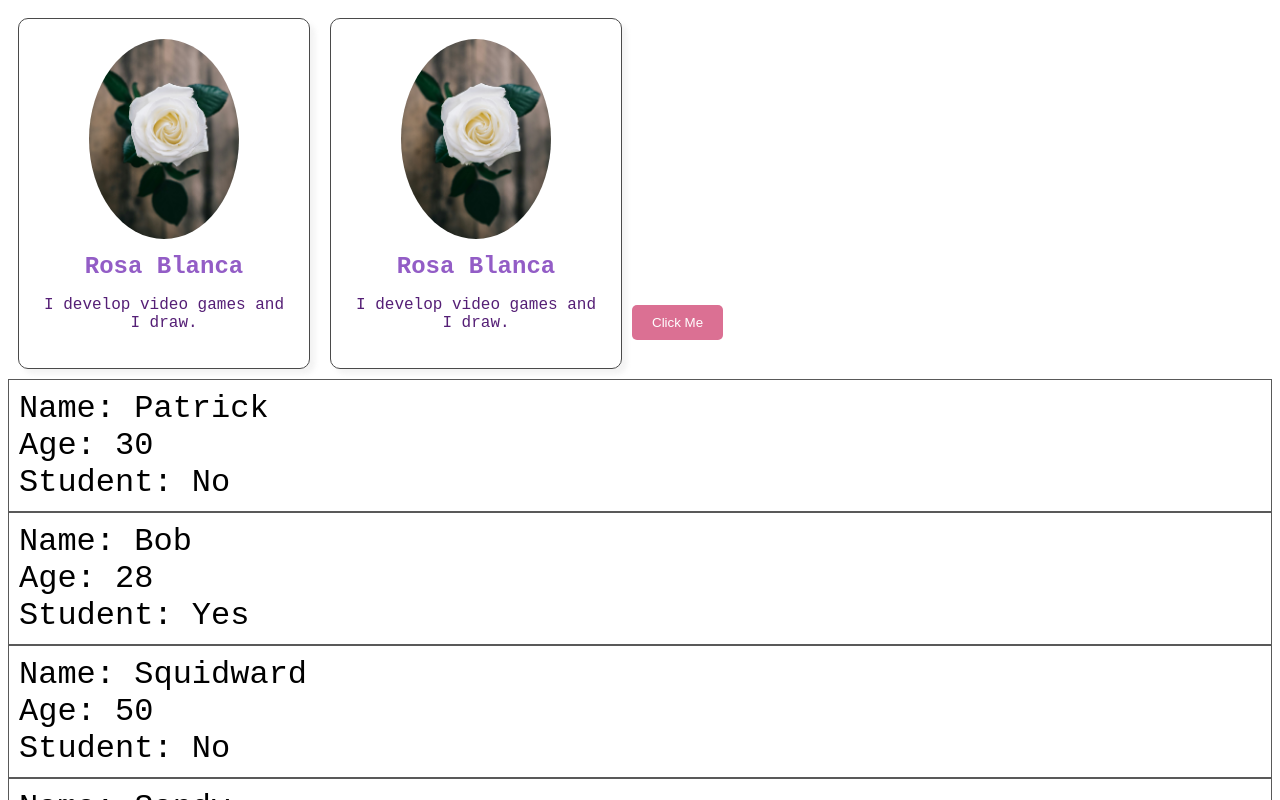
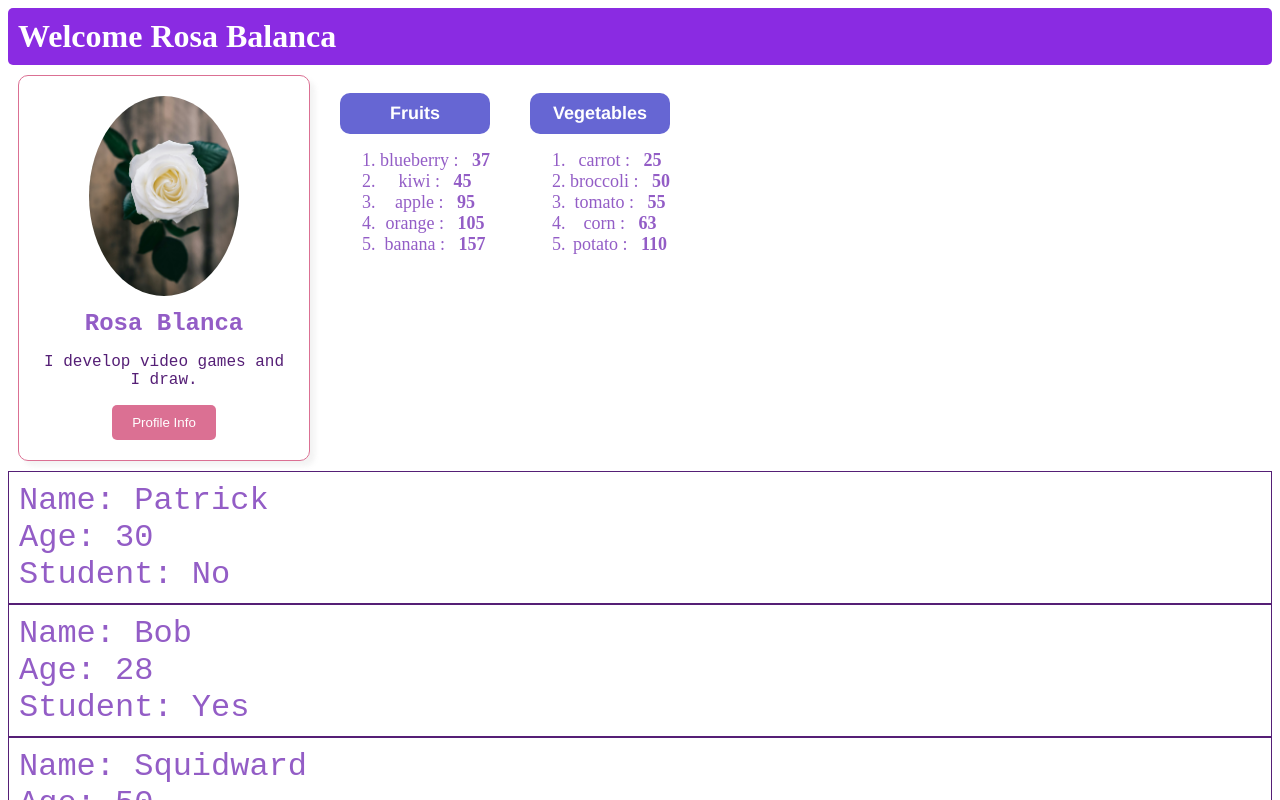
Before and after one commit to Blazer7986/React-Webstite, a React (Vite) app in the folder my-react-app/: page / in a window 1280 px wide. Shown: the top 800 px of the page. Built offline with nearby package versions, Linux system fonts and the light colour scheme.

Commit message:
Create a user gretting and a list component using props.

```diff
--- a/my-react-app/src/App.jsx
+++ b/my-react-app/src/App.jsx
@@ -2,6 +2,7 @@ import Card from "./Card.jsx";
 import Button from "./Button.jsx";
 import Student from "./Student.jsx";
 import UserGreeting from "./UserGreeting.jsx";
+import List from "./List.jsx";
 
 // How to style React components with CSS
 // -----------------------------------------
@@ -17,22 +18,34 @@ import UserGreeting from "./UserGreeting.jsx";
 //         A parent component can send data to a child component.
 //         <Component key=value />
 
-
 function App() {
+  const fruits = [
+    { id: 1, name: "apple", calories: 95 },
+    { id: 2, name: "kiwi", calories: 45 },
+    { id: 3, name: "orange", calories: 105 },
+    { id: 4, name: "banana", calories: 157 },
+    { id: 5, name: "blueberry", calories: 37 },
+  ];
+  const vegs = [
+    { id: 1, name: "potato", calories: 110 },
+    { id: 2, name: "tomato", calories: 55 },
+    { id: 3, name: "carrot", calories: 25 },
+    { id: 4, name: "corn", calories: 63 },
+    { id: 5, name: "broccoli", calories: 50 },
+  ];
 
   return (
     <>
-      <UserGreeting/>
-      <Card/>
-      <Card/>
-      <Button/>
-      <Student name = "Patrick" age={30} isStudent={false}/>
-      <Student name = "Bob" age={28} isStudent={true}/>
-      <Student name = "Squidward" age={50} isStudent={false}/>
-      <Student name = "Sandy" age={28} isStudent={false}/>
-      <Student/>
+      <UserGreeting isLoggedIn={true} username="Rosa Balanca" />
+      <Card />
+      {fruits.length > 0 && <List list={fruits} category="Fruits" />}
+      {vegs.length > 0 && <List list={vegs} category="Vegetables" />}
+      <Student name="Patrick" age={30} isStudent={false} />
+      <Student name="Bob" age={28} isStudent={true} />
+      <Student name="Squidward" age={50} isStudent={false} />
+      <Student name="Sandy" age={28} isStudent={false} />
     </>
   );
 }
 
-export default App
+export default App;
--- a/my-react-app/src/Button.jsx
+++ b/my-react-app/src/Button.jsx
@@ -1,23 +1,20 @@
 //import styles from './Button.module.css'
 
 function Button() {
-
   // Module CSS Styling
   // <button className={styles.button}>Click Me</button>
 
   // In-line CSS Styling
   const styles = {
-    backgroundColor: 'palevioletred',
-    color: 'white',
-    padding: '10px 20px',
-    borderRadius: '5px',
-    border: 'none',
-    cursor: 'pointer',
+    backgroundColor: "palevioletred",
+    color: "white",
+    padding: "10px 20px",
+    borderRadius: "5px",
+    border: "none",
+    cursor: "pointer",
   };
 
-  return (
-    <button style={styles}>Click Me</button>
-  );
+  return <button style={styles}>Profile Info</button>;
 }
 
 export default Button;
--- a/my-react-app/src/Button/Button.module.css
+++ b/my-react-app/src/Button/Button.module.css
@@ -1,8 +1,8 @@
-.button {
+/* .button {
   background-color: palevioletred;
   color: white;
   padding: 10px 20px;
   border-radius: 5px;
   border: none;
   cursor: pointer;
-}
+} */
--- a/my-react-app/src/Card.jsx
+++ b/my-react-app/src/Card.jsx
@@ -1,11 +1,13 @@
-import profilePic from './assets/whiteRose.jpg'
+import profilePic from "./assets/whiteRose.jpg";
+import Button from "./Button";
 
 function Card() {
   return (
     <div className="card">
-      <img className='card-image' src={profilePic} alt="profile picture" />
-      <h2 className='card-title'>Rosa Blanca</h2>
-      <p className='card-text'>I develop video games and I draw. </p>
+      <img className="card-image" src={profilePic} alt="profile picture" />
+      <h2 className="card-title">Rosa Blanca</h2>
+      <p className="card-text">I develop video games and I draw. </p>
+      <Button></Button>
     </div>
   );
 }
--- /dev/null
+++ b/my-react-app/src/List.jsx
@@ -0,0 +1,24 @@
+function List(props) {
+  const itemList = props.list;
+  const category = props.category;
+  // fruits.sort((a, b) => { a.name.localeCompare(b.name); }); //Alphabetically
+  // fruits.sort((a, b) => { b.name.localeCompare(a.name); }); //Reverse Alphabetically
+  itemList.sort((a, b) => a.calories - b.calories); // Numeric
+  // fruits.sort((a, b) => b.calories - a.calories); // Reverse Numeric
+  // const lowCalFruits = fruits.filter((fruit) => fruit.calories < 100);
+  // const highCalFruits = fruits.filter((fruit) => fruit.calories >= 100);
+
+  const listArray = itemList.map((item) => (
+    <li key={item.id}>
+      {item.name} : &nbsp; <b>{item.calories} </b>
+    </li>
+  ));
+  return (
+    <div className="list">
+      <h3 className="list-category">{category}</h3>
+      <ol className="list-items">{listArray}</ol>{" "}
+    </div>
+  );
+}
+
+export default List;
--- a/my-react-app/src/UserGreeting.jsx
+++ b/my-react-app/src/UserGreeting.jsx
@@ -1,5 +1,12 @@
 function UserGreeting(props) {
+  const welcomeMessage = (
+    <h2 className="welcome-message">Welcome {props.username}</h2>
+  );
+  const loginPrompt = (
+    <h2 className="login-prompt">Please Login to contiune </h2>
+  );
 
+  return props.isLoggedIn ? welcomeMessage : loginPrompt;
 }
 
 export default UserGreeting;
--- a/my-react-app/src/index.css
+++ b/my-react-app/src/index.css
@@ -1,6 +1,6 @@
 .card {
   max-width: 250px;
-  border: 1px solid rgb(74, 74, 74);
+  border: 1px solid palevioletred;
   border-radius: 10px;
   box-shadow: 5px 5px 5px rgba(135, 135, 135, 0.1);
   padding: 20px;
@@ -37,9 +37,60 @@
   font-family: 'Courier New', Courier, monospace;
   font-size: 2em;
   padding: 10px;
-  border: 1px solid rgb(89, 89, 89);
+  border: 1px solid rgb(85, 31, 118);
 
 }
 .student p {
   margin: 0;
+  color: rgb(147, 93, 198);
 }
+
+.welcome-message {
+  font-size: 2em;
+  background-color: blueviolet;
+  color: white;
+  padding: 10px;
+  border-radius: 5px;
+  margin: 0;
+}
+
+.login-prompt {
+  font-size: 2em;
+  background-color: red;
+  color: white;
+  padding: 10px;
+  border-radius: 5px;
+  margin: 0;
+}
+
+.list {
+  display: inline-block;
+  vertical-align: top;
+  margin: 0px 10px;
+  padding: 10px;
+}
+.list-category {
+  font-size: 18px;
+  font-family: 'Franklin Gothic Medium', 'Arial Narrow', Arial, sans-serif;
+  font-weight: bold;
+  color: white;
+  padding: 10px 20px;
+  margin-bottom: 10px;
+  text-align: center;
+  border: none;
+  border-radius: 10px;
+  background-color: rgb(102, 102, 211);
+}
+.list-items ul {
+  text-align: center;
+}
+.list-items li {
+  font-size: 18px;
+  color: rgb(147, 93, 198);
+  text-align: center;
+  margin: 0;
+}
+.list-items li:hover {
+  color: rgb(85, 31, 118);
+  cursor: pointer;
+}
```
